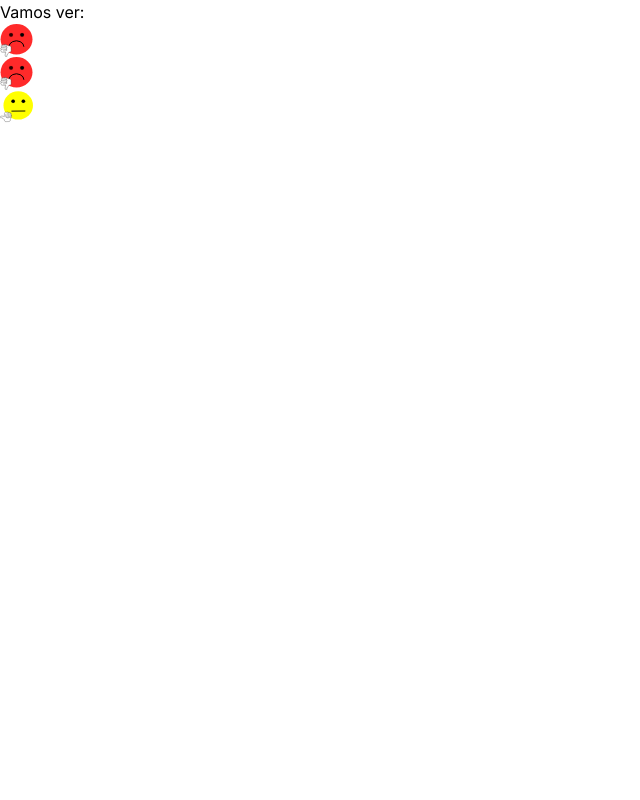
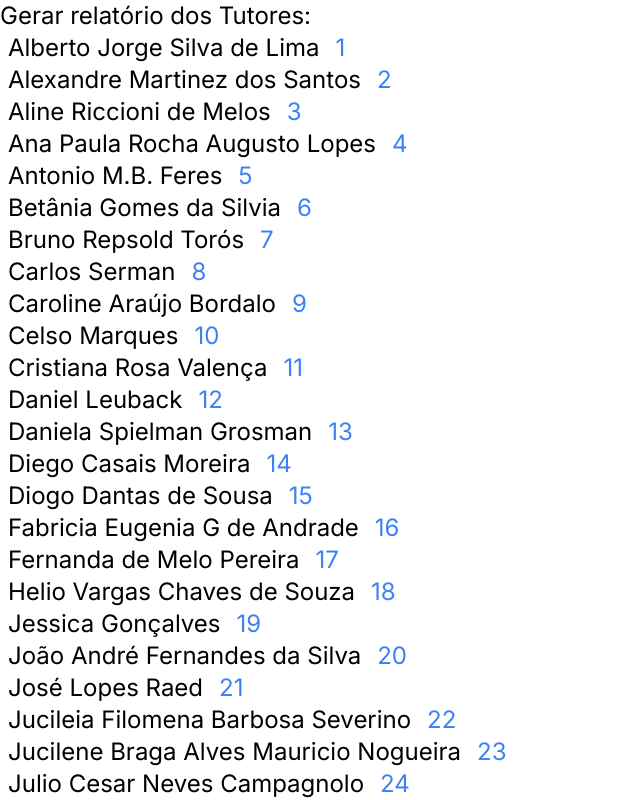
Before and after one commit to mpfaraujo/tutores, a Next.js app: page / in a window 1280 px wide. Shown: the top 800 px of the page, without its empty margins (0-640 px from the left). Built offline with nearby package versions, Linux system fonts and the light colour scheme.

Commit message:
página inicial

```diff
--- a/app/page.tsx
+++ b/app/page.tsx
@@ -1,11 +1,19 @@
-import {Media} from "@/utils/compara"
+import dados from '@/utils/tutorMatricula.json'
+import Link from 'next/link'
 export default function Home() {
+  const tutores = dados
   return (
-   <main> Vamos ver:<br/>
+   <main className='text-2xl m-auto'> Gerar relatório dos Tutores:<br/>
+   {tutores.map((tutor, index)=>{
+    return <>
+    <div><span className='m-2'>{tutor.Tutor}
+      </span>
+      <span className='m-2'><Link href={`./tutor/${tutor.id}`} className='text-blue-500'>{tutor.id}</Link></span>
+    </div>
 
-   <div>{Media(1, 1)}</div>
-   <div>{Media(3, 2)}</div>
-   <div>{Media(3, 6)}</div>
+    </>
+   })}
+
    </main>
   )
 }
```
